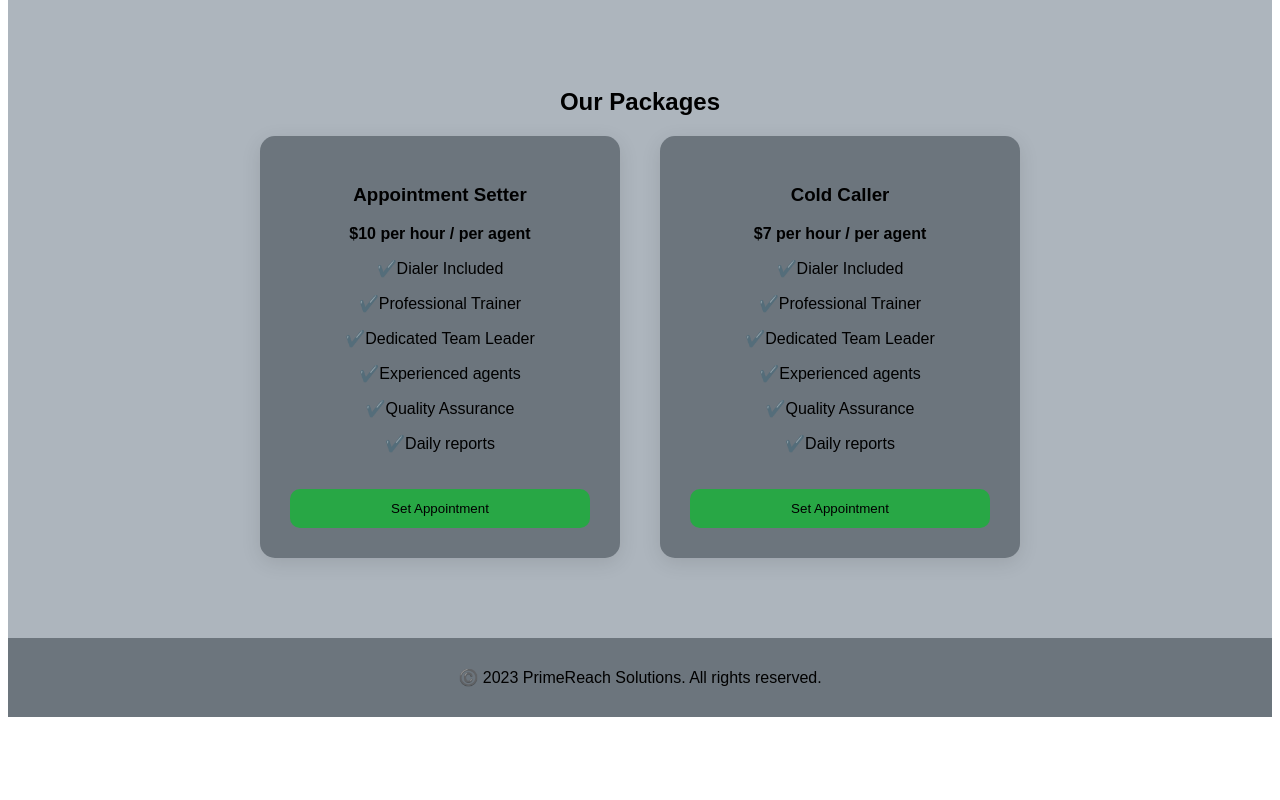
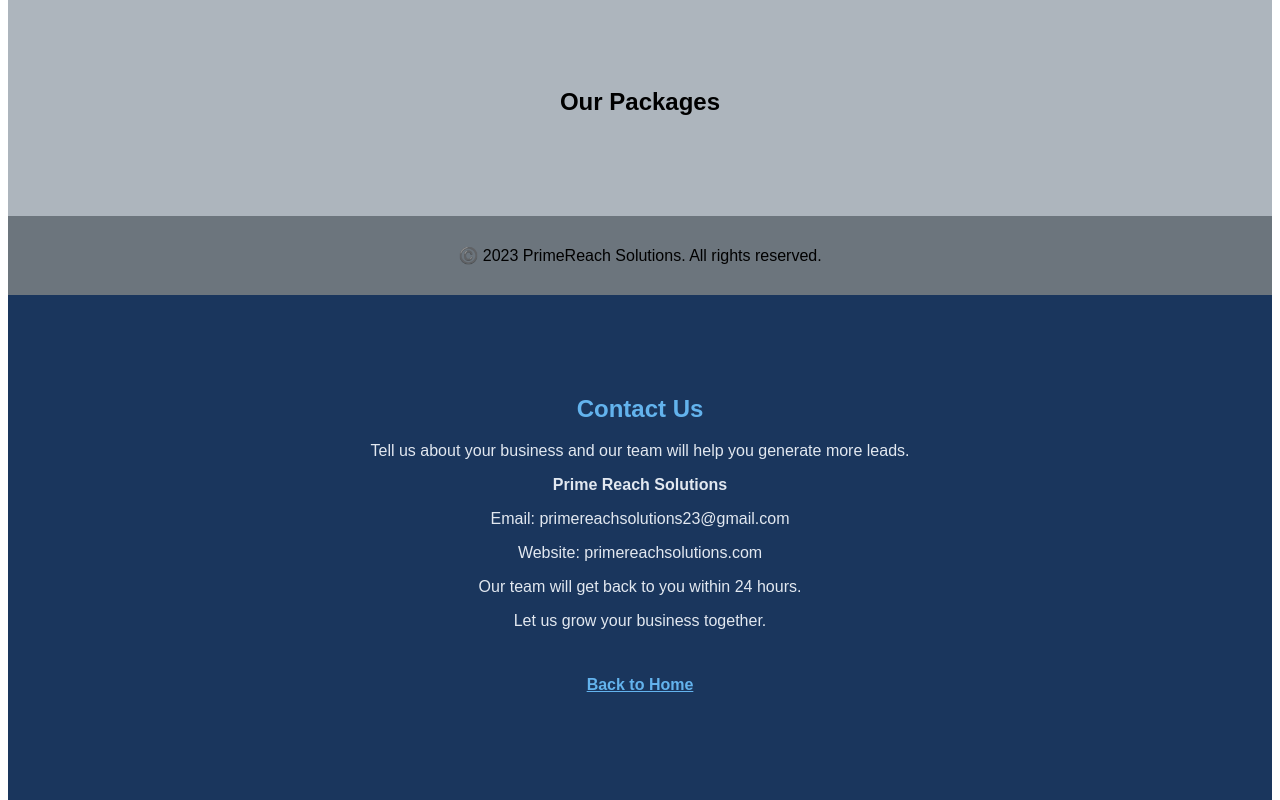
Before and after one commit to primereachsolutions23/primereach-website2-main, a React (Vite) app: page /contact in a window 1280 px wide. Shown: the part 1580-2380 px from the top of the page. Before the commit the page ends 2305 px from the top, so only its background shows below. Built offline with nearby package versions, Linux system fonts and the light colour scheme.

Commit message:
added pages and routing

```diff
--- a/src/App.jsx
+++ b/src/App.jsx
@@ -1,10 +1,17 @@
 import React, { useState } from "react";
 import { motion } from "framer-motion";
+import { BrowserRouter as Router, Routes, Route, Link } from "react-router-dom";
+
+import About from "./pages/About";
+import Contact from "./pages/Contact";
+import Policy from "./pages/Policy";
+import Terms from "./pages/Terms";
 
 export default function App() {
   const [menuOpen, setMenuOpen] = useState(false);
 
   return (
+    <Router>
     <div style={{ fontFamily: "Arial, sans-serif", color: "black" }}>
       {/* Menu Button */}
 
@@ -36,24 +43,24 @@
             }}
           >
             <p>
-              <a href="#about" style={{ color: "white" }}>
+              <Link to="/about" style={{ color: "white" }}>
                 About Us
-              </a>
+              </Link>
             </p>
             <p>
-              <a href="#contact" style={{ color: "white" }}>
+              <Link to="/contact" style={{ color: "white" }}>
                 Contact Us
-              </a>
+              </Link>
             </p>
             <p>
-              <a href="#policy" style={{ color: "white" }}>
+              <Link to="/policy" style={{ color: "white" }}>
                 Privacy Policy
-              </a>
+              </Link>
             </p>
             <p>
-              <a href="#terms" style={{ color: "white" }}>
+              <Link to="/terms" style={{ color: "white" }}>
                 Terms & Conditions
-              </a>
+              </Link>
             </p>
           </motion.div>
         )}
@@ -230,105 +237,6 @@
   >
     Our Packages
   </motion.h2>
-
-        <div
-          style={{
-            display: "flex",
-            gap: "40px",
-            justifyContent: "center",
-            flexWrap: "wrap",
-          }}
-        >
-          <motion.div
-            whileHover={{ scale: 1.05 }}
-            style={{
-              width: "300px",
-              padding: "30px",
-              boxShadow: "0 5px 20px rgba(0,0,0,0.1)",
-              borderRadius: "15px",
-              background: "#6c757d",
-            }}
-          >
-            <h3>Appointment Setter</h3>
-
-            <p>
-              <strong>$10 per hour / per agent</strong>
-            </p>
-
-            <p>✔️Dialer Included</p>
-            <p>✔️Professional Trainer</p>
-            <p>✔️Dedicated Team Leader</p>
-            <p>✔️Experienced agents</p>
-            <p>✔️Quality Assurance</p>
-            <p>✔️Daily reports</p>
-
-            <motion.button
-              whileHover={{ scale: 1.1 }}
-              whileTap={{ scale: 0.95 }}
-              style={{
-                marginTop: "20px",
-                width: "100%",
-                padding: "12px",
-                borderRadius: "10px",
-                border: "none",
-                background: "#28a745",
-                color: "black",
-                cursor: "pointer",
-              }}
-              onClick={() =>
-                (window.location.href =
-                  "https://calendly.com/primereachsolutions23/30min")
-              }
-            >
-              Set Appointment
-            </motion.button>
-          </motion.div>
-
-          <motion.div
-            whileHover={{ scale: 1.05 }}
-            style={{
-              width: "300px",
-              padding: "30px",
-              boxShadow: "0 5px 20px rgba(0,0,0,0.1)",
-              borderRadius: "15px",
-              background: "#6c757d",
-            }}
-          >
-            <h3>Cold Caller</h3>
-
-            <p>
-              <strong>$7 per hour / per agent</strong>
-            </p>
-
-            <p>✔️Dialer Included</p>
-            <p>✔️Professional Trainer</p>
-            <p>✔️Dedicated Team Leader</p>
-            <p>✔️Experienced agents</p>
-            <p>✔️Quality Assurance</p>
-            <p>✔️Daily reports</p>
-
-            <motion.button
-              whileHover={{ scale: 1.1 }}
-              whileTap={{ scale: 0.95 }}
-              style={{
-                marginTop: "20px",
-                width: "100%",
-                padding: "12px",
-                borderRadius: "10px",
-                border: "none",
-                background: "#28a745",
-                color: "black",
-                cursor: "pointer",
-              }}
-              onClick={() =>
-                (window.location.href =
-                  "https://calendly.com/primereachsolutions23/30min")
-              }
-            >
-              Set Appointment
-            </motion.button>
-          </motion.div>
-        </div>
 </section>
 
       {/* Footer */}
@@ -338,6 +246,16 @@
       >
         ©️ 2023 PrimeReach Solutions. All rights reserved.
       </footer>
+
+      <Routes>
+  <Route path="/" element={<div></div>} />
+  <Route path="/about" element={<About />} />
+  <Route path="/contact" element={<Contact />} />
+  <Route path="/policy" element={<Policy />} />
+  <Route path="/terms" element={<Terms />} />
+</Routes>
+
     </div>
+    </Router>
   );
   }
--- a/src/pages/contact.js
+++ b/src/pages/contact.js
@@ -0,0 +1,52 @@
+import React from "react";
+import { motion } from "framer-motion";
+import { Link } from "react-router-dom";
+
+export default function Contact() {
+  return (
+    <motion.section
+      initial={{ opacity: 0, y: 30 }}
+      animate={{ opacity: 1, y: 0 }}
+      transition={{ duration: 0.6 }}
+      style={{
+        padding: "80px 20px",
+        textAlign: "center",
+        background: "#1a365d",
+        color: "#e2e8f0",
+        minHeight: "100vh"
+      }}
+    >
+      <h2 style={{ color: "#63b3ed" }}>Contact Us</h2>
+
+      <p>
+        Tell us about your business and our team will help you generate more leads.
+      </p>
+
+      <p>
+        <strong>Prime Reach Solutions</strong>
+      </p>
+
+      <p>Email: primereachsolutions23@gmail.com</p>
+
+      <p>Website: primereachsolutions.com</p>
+
+      <p>
+        Our team will get back to you within 24 hours.
+      </p>
+
+      <p>Let us grow your business together.</p>
+
+      <Link
+        to="/"
+        style={{
+          display: "inline-block",
+          marginTop: "30px",
+          color: "#63b3ed",
+          fontWeight: "bold"
+        }}
+      >
+        Back to Home
+      </Link>
+    </motion.section>
+  );
+}
```
Lines whose indentation alone changed are shown as unchanged.
